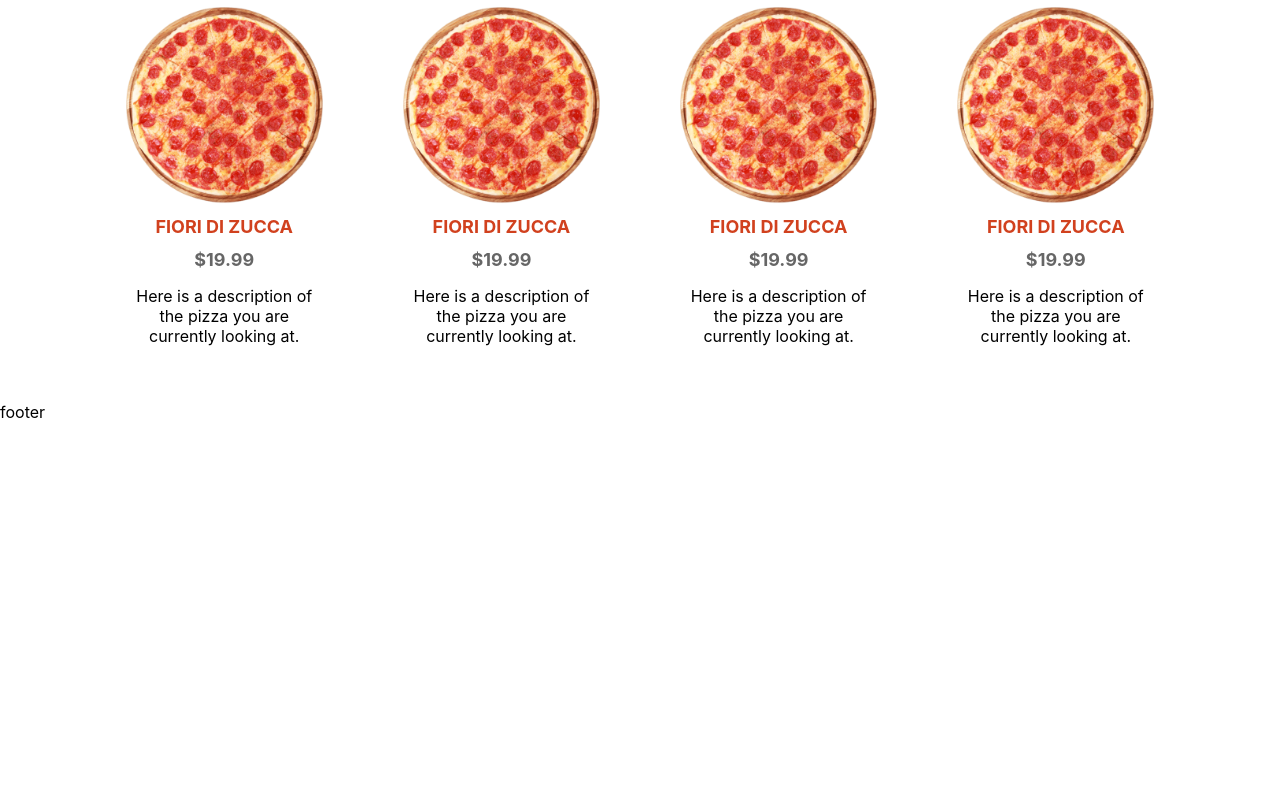
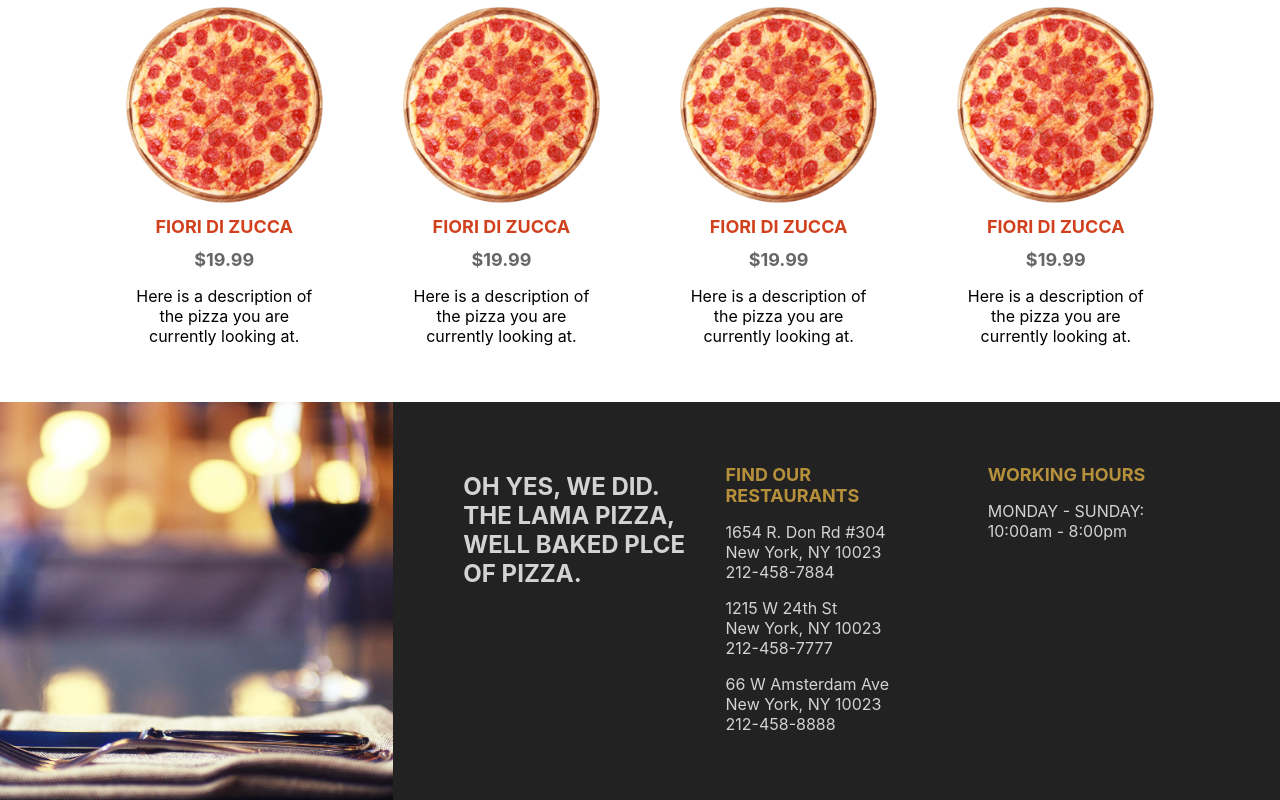
Before and after one commit to ChristianWare/Pizza-Dilvery-App, a Next.js app: page / in a window 1280 px wide. Shown: the part 1056-1856 px from the top of the page. Before the commit the page ends 1478 px from the top, so only its background shows below. Built offline with nearby package versions, Linux system fonts and the light colour scheme.

Commit message:
Footer Styling

```diff
--- a/src/comps/footer/Footer.js
+++ b/src/comps/footer/Footer.js
@@ -1,11 +1,47 @@
-import styles from './Footer.module.css'
+import Image from "next/image";
+import styles from "./Footer.module.css";
+import bg from "../../../public/images/bg.png";
 
 function Footer() {
-    return (
-        <footer>
-            footer
-        </footer>
-    )
+  return (
+    <footer className={styles.container}>
+      <div className={styles.item}>
+        <Image src={bg} alt="" layout="fill" objectFit="cover" />
+      </div>
+      <div className={styles.item}>
+        <div className={styles.card}>
+          <h2 className={styles.motto}>
+            OH YES, WE DID. THE LAMA PIZZA, WELL BAKED PLCE OF PIZZA.
+          </h2>
+        </div>
+        <div className={styles.card}>
+          <h1 className={styles.title}>FIND OUR RESTAURANTS</h1>
+          <p className={styles.text}>
+            1654 R. Don Rd #304
+            <br /> New York, NY 10023
+            <br /> 212-458-7884
+          </p>
+          <p className={styles.text}>
+            1215 W 24th St
+            <br /> New York, NY 10023
+            <br /> 212-458-7777
+          </p>
+          <p className={styles.text}>
+            66 W Amsterdam Ave
+            <br /> New York, NY 10023
+            <br /> 212-458-8888
+          </p>
+        </div>
+        <div className={styles.card}>
+          <h1 className={styles.title}>WORKING HOURS</h1>
+          <p className={styles.text}>
+            MONDAY - SUNDAY:
+            <br /> 10:00am - 8:00pm
+          </p>
+        </div>
+      </div>
+    </footer>
+  );
 }
 
-export default Footer
+export default Footer;
--- a/src/comps/footer/Footer.module.css
+++ b/src/comps/footer/Footer.module.css
@@ -0,0 +1,36 @@
+.container {
+    height: calc(100vh -100px);
+    background-color: #222;
+    display: flex;
+
+}
+
+.item {
+    flex: 1;
+    position: relative;
+    display: flex;
+}
+
+.item:last-child {
+    flex: 2;
+    padding: 50px;
+    justify-content: space-between;
+}
+
+.card {
+    flex: 1;
+    padding: 0 20px;
+}
+
+.title {
+    font-size: 18px;
+    color: #b7903c;
+}
+
+.text {
+    color: lightgrey;
+}
+
+.motto {
+    color: rgb(211, 211, 211);
+}
```
